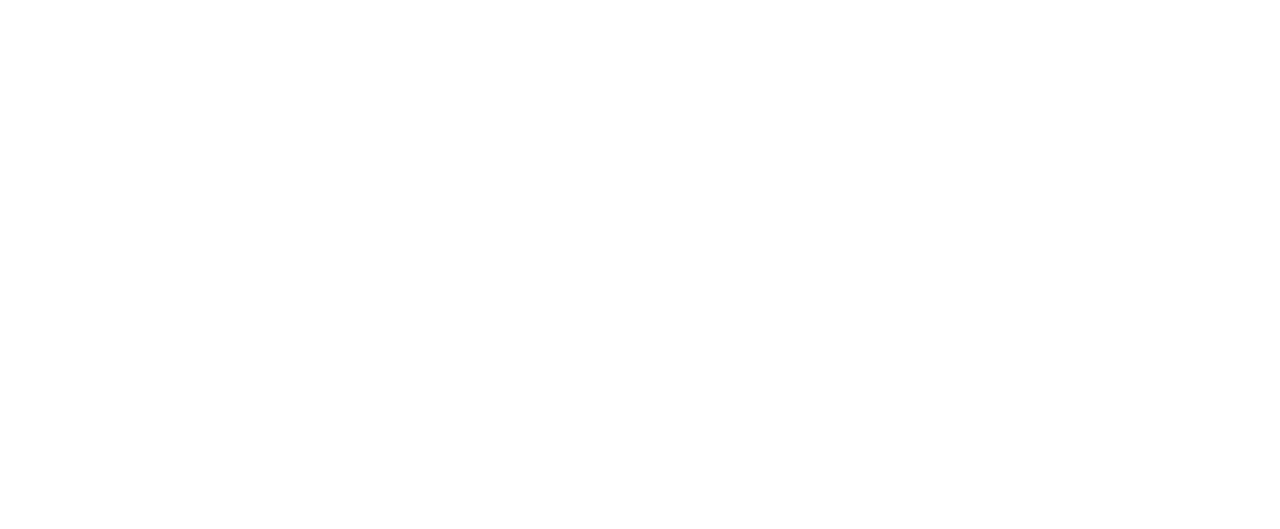
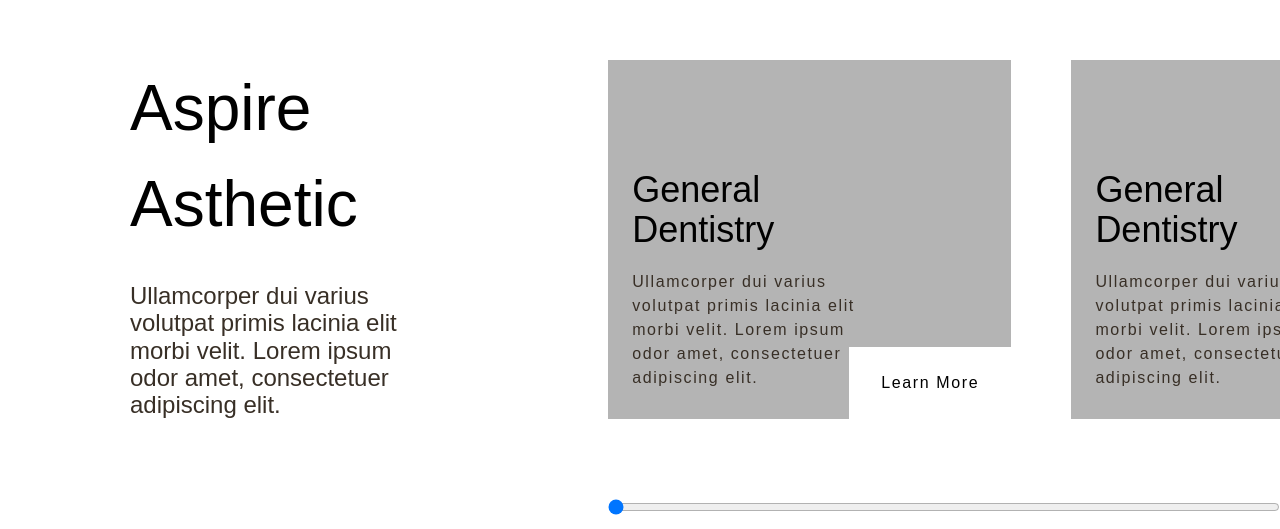
Before and after one commit to quantum-builds/aspire-clinix, a Next.js app: page /landing in a window 1280 px wide. Shown: the part 3111-3640 px from the top of the page. Before the commit the page ends 2176 px from the top, so only its background shows below. Built offline with nearby package versions, Linux system fonts and the light colour scheme; a web font is replaced by a local one.

Commit message:
Add ServiceDetailSections

```diff
--- /dev/null
+++ b/src/app/landing/components/ServiceDetailCard.tsx
@@ -0,0 +1,33 @@
+import Link from "next/link";
+
+interface ServiceDetailCardProps {
+  title: string;
+  description: string | null;
+  path: string;
+}
+
+export default function ServiceDetailCard({
+  title,
+  description,
+  path,
+}: ServiceDetailCardProps) {
+  return (
+    <div className="bg-[#B4B4B4] w-[60%] flex-shrink-0 relative">
+      <div className="flex flex-col gap-[20px] w-[63%] absolute bottom-[8%] left-[6%] ">
+        <p className="text-4xl whitespace-normal leading-{40.86px}">{title}</p>
+        {description && (
+          <p className="text-[#382F26] text-base whitespace-normal leading-{18.18px} tracking-widest">
+            {description}
+          </p>
+        )}
+      </div>
+      <div>
+        <Link href={path}>
+          <button className="absolute bottom-0 right-0 bg-white py-6 px-8 text-base leading-{18.18px} tracking-widest">
+            Learn More
+          </button>
+        </Link>
+      </div>
+    </div>
+  );
+}
--- /dev/null
+++ b/src/app/landing/components/ServiceDetailSlider.tsx
@@ -0,0 +1,66 @@
+import { useRef, useState } from "react";
+import ServiceDetailCard from "./ServiceDetailCard";
+
+interface ServiceDetailSliderProp {
+  services: Array<{ title: string; description: string | null; path: string }>;
+}
+
+export default function ServiceDetailSlider({
+  services,
+}: ServiceDetailSliderProp) {
+  const containerRef = useRef<HTMLDivElement | null>(null);
+  const [sliderValue, setSliderValue] = useState<number>(0);
+  const cardCount = services.length;
+
+  const handleContainerScroll = () => {
+    if (containerRef.current) {
+      const container = containerRef.current;
+      const maxScrollLeft = container.scrollWidth - container.clientWidth;
+      const newSliderValue = Math.round(
+        (container.scrollLeft / maxScrollLeft) * (cardCount - 1)
+      );
+      setSliderValue(newSliderValue);
+    }
+  };
+
+  const handleSliderChange = (event: React.ChangeEvent<HTMLInputElement>) => {
+    const newValue = parseInt(event.target.value, 10);
+    setSliderValue(newValue);
+
+    if (containerRef.current) {
+      const container = containerRef.current;
+      const maxScrollLeft = container.scrollWidth - container.clientWidth;
+      const newScrollLeft = (newValue / (cardCount - 1)) * maxScrollLeft;
+      container.scrollLeft = newScrollLeft;
+    }
+  };
+
+  return (
+    <div className="w-[70%] flex flex-col gap-[80px]">
+      <div
+        ref={containerRef}
+        className="flex gap-[60px] overflow-x-auto whitespace-nowrap w-full h-full scrollbar-hide"
+        onScroll={handleContainerScroll}
+      >
+        {services.map((service, index) => (
+          <ServiceDetailCard
+            key={index}
+            title={service.title}
+            description={service.description}
+            path={service.path}
+          />
+        ))}
+      </div>
+
+      <input
+        type="range"
+        min="0"
+        max={cardCount - 1}
+        step="1"
+        value={sliderValue}
+        onChange={handleSliderChange}
+        className="w-full cursor-pointer scrollbar-corner-transparent scrollbar-thumb-black scrollbar scrollbar-track-gray-200"
+      />
+    </div>
+  );
+}
--- /dev/null
+++ b/src/app/landing/components/ServiceDetailsSection.tsx
@@ -0,0 +1,28 @@
+"use client";
+import ServiceDetailSlider from "./ServiceDetailSlider";
+
+interface ServiceDetailProps {
+  title: string;
+  description: string | null;
+  services: Array<{ title: string; description: string | null; path: string }>;
+}
+
+export default function ServiceDetailSection({
+  title,
+  description,
+  services,
+}: ServiceDetailProps) {
+  return (
+    <div className="flex h-screen pl-[130px] pt-[195px] pb-[150px] gap-[190px]">
+      <div className="w-[30%] flex flex-col gap-[30px]">
+        <p className="text-[64px] leading-72.64px]">{title}</p>
+        {description && (
+          <p className="text-[24px] text-[#382F26] leading-[27.27px] tracking-{10%} font-gillSans">
+            {description}
+          </p>
+        )}
+      </div>
+      <ServiceDetailSlider services={services} />
+    </div>
+  );
+}
--- a/src/app/landing/page.tsx
+++ b/src/app/landing/page.tsx
@@ -1,6 +1,138 @@
 import AboutUsSection from "./components/AboutUsSection";
 import HeroSection from "./components/HeroSection";
+import ServiceDetailSection from "./components/ServiceDetailsSection";
 import ServiceSection from "./components/ServicesSection";
+
+const DENTAL_SERVICES = {
+  title: "Aspire Dental",
+  description: null,
+  services: [
+    {
+      title: "General Dentistry",
+      description:
+        "Ullamcorper dui varius volutpat primis lacinia elit morbi velit. Lorem ipsum odor amet, consectetuer adipiscing elit. ",
+      path: "/",
+    },
+    {
+      title: "General Dentistry",
+      description:
+        "Ullamcorper dui varius volutpat primis lacinia elit morbi velit. Lorem ipsum odor amet, consectetuer adipiscing elit. ",
+      path: "/",
+    },
+    {
+      title: "General Dentistry",
+      description:
+        "Ullamcorper dui varius volutpat primis lacinia elit morbi velit. Lorem ipsum odor amet, consectetuer adipiscing elit. ",
+      path: "/",
+    },
+    {
+      title: "General Dentistry",
+      description:
+        "Ullamcorper dui varius volutpat primis lacinia elit morbi velit. Lorem ipsum odor amet, consectetuer adipiscing elit. ",
+      path: "/",
+    },
+    {
+      title: "General Dentistry",
+      description:
+        "Ullamcorper dui varius volutpat primis lacinia elit morbi velit. Lorem ipsum odor amet, consectetuer adipiscing elit. ",
+      path: "/",
+    },
+    {
+      title: "General Dentistry",
+      description:
+        "Ullamcorper dui varius volutpat primis lacinia elit morbi velit. Lorem ipsum odor amet, consectetuer adipiscing elit. ",
+      path: "/",
+    },
+  ],
+};
+
+const ASTHETIC_SERVICE = {
+  title: "Aspire Asthetic",
+  description:
+    "Ullamcorper dui varius volutpat primis lacinia elit morbi velit. Lorem ipsum odor amet, consectetuer adipiscing elit. ",
+  services: [
+    {
+      title: "General Dentistry",
+      description:
+        "Ullamcorper dui varius volutpat primis lacinia elit morbi velit. Lorem ipsum odor amet, consectetuer adipiscing elit. ",
+      path: "/",
+    },
+    {
+      title: "General Dentistry",
+      description:
+        "Ullamcorper dui varius volutpat primis lacinia elit morbi velit. Lorem ipsum odor amet, consectetuer adipiscing elit. ",
+      path: "/",
+    },
+    {
+      title: "General Dentistry",
+      description:
+        "Ullamcorper dui varius volutpat primis lacinia elit morbi velit. Lorem ipsum odor amet, consectetuer adipiscing elit. ",
+      path: "/",
+    },
+    {
+      title: "General Dentistry",
+      description:
+        "Ullamcorper dui varius volutpat primis lacinia elit morbi velit. Lorem ipsum odor amet, consectetuer adipiscing elit. ",
+      path: "/",
+    },
+    {
+      title: "General Dentistry",
+      description:
+        "Ullamcorper dui varius volutpat primis lacinia elit morbi velit. Lorem ipsum odor amet, consectetuer adipiscing elit. ",
+      path: "/",
+    },
+    {
+      title: "General Dentistry",
+      description:
+        "Ullamcorper dui varius volutpat primis lacinia elit morbi velit. Lorem ipsum odor amet, consectetuer adipiscing elit. ",
+      path: "/",
+    },
+  ],
+};
+
+const WELLNESS_SERVICE = {
+  title: "Aspire Wellness",
+  description:
+    "Ullamcorper dui varius volutpat primis lacinia elit morbi velit. Lorem ipsum odor amet, consectetuer adipiscing elit. ",
+  services: [
+    {
+      title: "General Dentistry",
+      description:
+        "Ullamcorper dui varius volutpat primis lacinia elit morbi velit. Lorem ipsum odor amet, consectetuer adipiscing elit. ",
+      path: "/",
+    },
+    {
+      title: "General Dentistry",
+      description:
+        "Ullamcorper dui varius volutpat primis lacinia elit morbi velit. Lorem ipsum odor amet, consectetuer adipiscing elit. ",
+      path: "/",
+    },
+    {
+      title: "General Dentistry",
+      description:
+        "Ullamcorper dui varius volutpat primis lacinia elit morbi velit. Lorem ipsum odor amet, consectetuer adipiscing elit. ",
+      path: "/",
+    },
+    {
+      title: "General Dentistry",
+      description:
+        "Ullamcorper dui varius volutpat primis lacinia elit morbi velit. Lorem ipsum odor amet, consectetuer adipiscing elit. ",
+      path: "/",
+    },
+    {
+      title: "General Dentistry",
+      description:
+        "Ullamcorper dui varius volutpat primis lacinia elit morbi velit. Lorem ipsum odor amet, consectetuer adipiscing elit. ",
+      path: "/",
+    },
+    {
+      title: "General Dentistry",
+      description:
+        "Ullamcorper dui varius volutpat primis lacinia elit morbi velit. Lorem ipsum odor amet, consectetuer adipiscing elit. ",
+      path: "/",
+    },
+  ],
+};
 
 export default function BookTreatment() {
   return (
@@ -8,6 +140,21 @@
       <HeroSection />
       <AboutUsSection />
       <ServiceSection />
+      <ServiceDetailSection
+        title={DENTAL_SERVICES.title}
+        description={DENTAL_SERVICES.description}
+        services={DENTAL_SERVICES.services}
+      />
+      <ServiceDetailSection
+        title={ASTHETIC_SERVICE.title}
+        description={ASTHETIC_SERVICE.description}
+        services={ASTHETIC_SERVICE.services}
+      />
+      <ServiceDetailSection
+        title={WELLNESS_SERVICE.title}
+        description={WELLNESS_SERVICE.description}
+        services={WELLNESS_SERVICE.services}
+      />
     </div>
   );
 }
```
